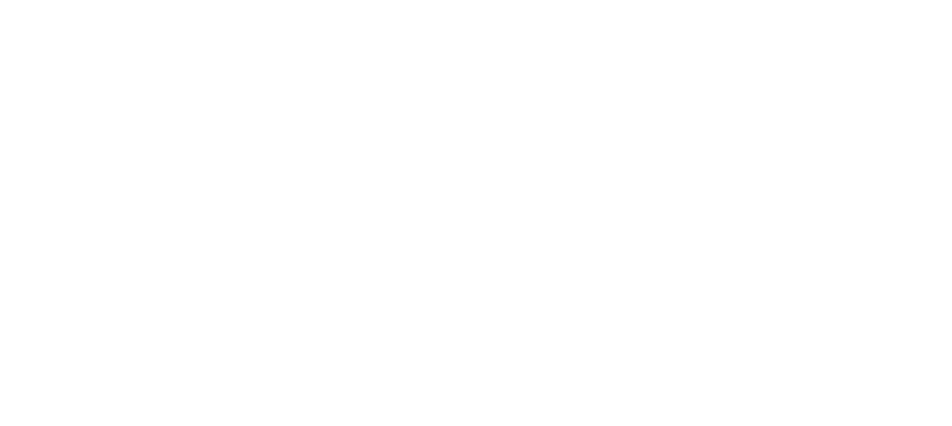
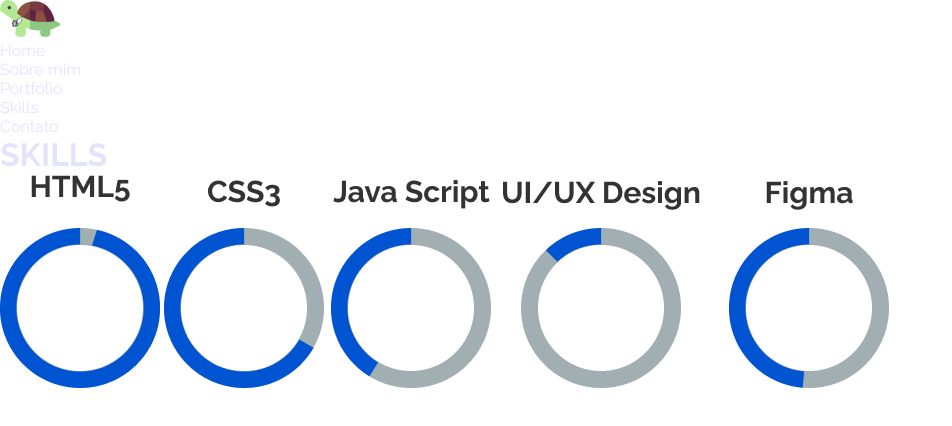
Before and after one commit to DanAraujo1001/portfolio-pessoal, a plain HTML site: page skills.html in a window 1280 px wide. Shown: the whole page, without its empty margins (0-952 px from the left). Drawn offline with Linux system fonts and the light colour scheme; a web font is replaced by a local one.

Commit message:
Adicionando o html da tela 'skills'

```diff
--- /dev/null
+++ b/assets/css/skills.css
@@ -0,0 +1 @@
+@import url('global.css');
--- a/skills.html
+++ b/skills.html
@@ -0,0 +1,40 @@
+<!DOCTYPE html>
+<html lang="pt-BR">
+
+<head>
+    <meta charset="UTF-8">
+    <meta name="viewport" content="width=device-width, initial-scale=1.0">
+    <title>Skills</title>
+    <link rel="shortcut icon" href="assets/image/favicon.ico" type="image/x-icon">
+    <link rel="stylesheet" href="assets/css/skills.css">
+    <script src="assets/script/home.js" defer></script>
+</head>
+<body>
+    <header>
+        <div class="header-home">
+            <img src="assets/image/identidade.png" alt="Imagem de uma tartaruga representando uma identidade visual">
+            <nav>
+                <ul>
+                    <li><a href="index.html">Home</a></li>
+                    <li><a href="sobre.html" id="pagina-atual">Sobre mim</a></li>
+                    <li><a href="portfolio.html">Portfólio</a></li>
+                    <li><a href="#">Skills</a></li>
+                    <li><a href="contato.html">Contato</a></li>
+                </ul>
+            </nav>
+        </div>
+    </header>
+    <main>
+        <div class="skills">
+            <h1>SKILLS</h1>
+            <div class="skills-progresso">
+                <img src="assets/image/html5-skill.png" alt="Imagem com um círculo indicando o progresso das minhas habilidades em HTML5: 97%">
+                <img src="assets/image/css3-skill.png" alt="Imagem com um círculo indicando o progresso das minhas habilidades em CSS3: 65%">
+                <img src="assets/image/javascript-skill.png" alt="Imagem com um círculo indicando o progresso das minhas habilidades em Java Script: 40%">
+                <img src="assets/image/ui-ux-design-skill.png" alt="Imagem com um círculo indicando o progresso das minhas habilidades em Java Script: 18%">
+                <img src="assets/image/figma-skill.png" alt="Imagem com um círculo indicando o progresso das minhas habilidades em Java Script: 48%">
+            </div>
+        </div>
+    </main>
+</body>
+</html>
```
Also changed, not shown: sobre.html (+1 -1 lines), assets/image/css3-skill.png (added), assets/image/figma-skill.png (added), assets/image/html5-skill.png (added), assets/image/javascript-skill.png (added), assets/image/ui-ux-design-skill.png (added).
